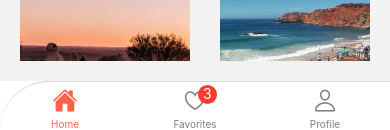
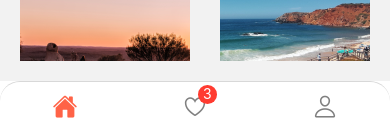
Before and after one commit to Montso-Matlaletsa/Travel, a React Native app: screen / in a window 390 px wide. Shown: the part 714-844 px from the top of the page. Built offline with nearby package versions, Linux system fonts and the light colour scheme.

Commit message:
update app.json

```diff
--- a/app.json
+++ b/app.json
@@ -23,7 +23,8 @@
       "adaptiveIcon": {
         "foregroundImage": "./assets/adaptive-icon.png",
         "backgroundColor": "#FFFFFF"
-      }
+      },
+      "package": "com.montso.Travel"
     },
     "web": {
       "favicon": "./assets/favicon.png"
--- a/package.json
+++ b/package.json
@@ -15,6 +15,7 @@
     "@react-navigation/native": "^6.0.10",
     "expo": "~44.0.0",
     "expo-status-bar": "~1.2.0",
+    "expo-updates": "~0.11.6",
     "react": "17.0.1",
     "react-dom": "17.0.1",
     "react-native": "0.64.3",
--- a/src/navigation/BottomNavigation.tsx
+++ b/src/navigation/BottomNavigation.tsx
@@ -16,7 +16,7 @@ function MyTabs() {
     <Tab.Navigator
       screenOptions={({ route }) => ({
         headerShown: false,
-        tabBarStyle: { borderTopLeftRadius: 60 },
+        tabBarStyle: { borderRadius: 20 },
         tabBarIcon: ({ focused, color, size }) => {
           let iconName;
 
@@ -34,6 +34,7 @@ function MyTabs() {
         },
         tabBarActiveTintColor: "tomato",
         tabBarInactiveTintColor: "gray",
+        tabBarShowLabel: false,
       })}
     >
       <Tab.Screen name={"Home"} component={Home} />
```
Also changed, not shown: 1 other file (tests, documents, lock files or other folders).
